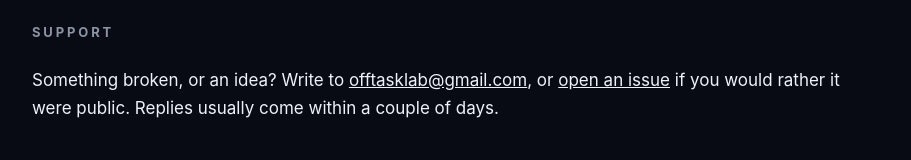
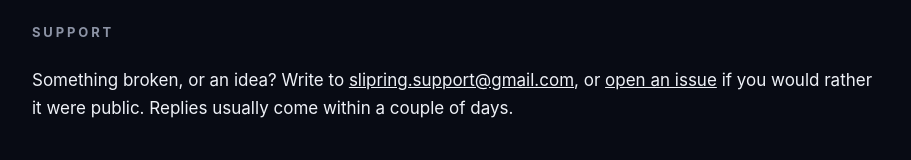
Before and after one commit to brad-k-dev/slipring, a plain HTML site: page index.html in a window 1280 px wide. Shown: the part 2494-2654 px from the top of the page, without its empty margins (184-1095 px from the left). Drawn offline with Linux system fonts and the light colour scheme.

Commit message:
Restore the Slipring support email
Slipring keeps its own support address.

Co-Authored-By: Claude Fable 5.2 <noreply@anthropic.com>

```diff
--- a/index.html
+++ b/index.html
@@ -145,7 +145,7 @@
   <section>
     <h2>Support</h2>
     <p>Something broken, or an idea? Write to
-      <a href="mailto:offtasklab@gmail.com">offtasklab@gmail.com</a>,
+      <a href="mailto:slipring.support@gmail.com">slipring.support@gmail.com</a>,
       or <a href="https://github.com/brad-k-dev/slipring/issues">open an issue</a> if you would rather it were public.
       Replies usually come within a couple of days.</p>
   </section>
```
Also changed, not shown: privacy.html (+1 -1 lines).
